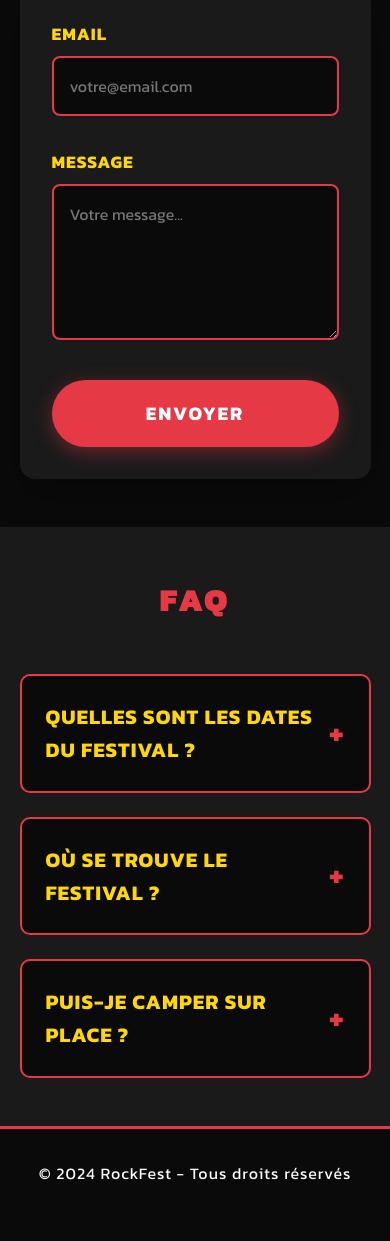
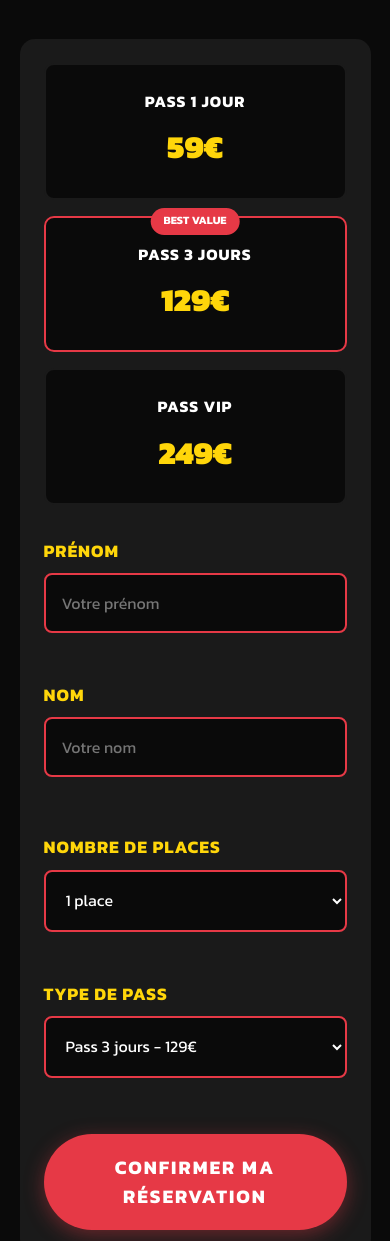
Before and after one commit to rdolfe/Design_Perf, a plain HTML site: page index.html in a window 390 px wide. Shown: the part 3421-4662 px from the top of the page. Before the commit the page ends 4639 px from the top, so only its background shows below. Drawn offline with Linux system fonts and the light colour scheme.

Commit message:
feat: Add a new reservation section with pricing and a form, including its styles and responsive adjustments.

```diff
--- a/index.html
+++ b/index.html
@@ -37,7 +37,7 @@
         <section class="hero">
             <div class="hero-content">
                 <h1>L'ÉVÉNEMENT ROCK DE L'ANNÉE</h1>
-                <a href="#contact" class="cta-button">RÉSERVER MA PLACE</a>
+                <a href="#reservation" class="cta-button">RÉSERVER MA PLACE</a>
             </div>
         </section>
 
@@ -79,6 +79,61 @@
                     <p>Rejoignez-nous pour trois jours de concerts inoubliables, d'ambiance électrique et de souvenirs
                         qui resteront gravés à jamais.</p>
                 </div>
+            </div>
+        </section>
+
+        <!-- RESERVATION SECTION -->
+        <section id="reservation" class="reservation-section">
+            <h2>RÉSERVER MES PLACES</h2>
+            <div class="reservation-container">
+                <div class="pricing-info">
+                    <div class="price-card">
+                        <h3>PASS 1 JOUR</h3>
+                        <p class="price">59€</p>
+                    </div>
+                    <div class="price-card featured">
+                        <h3>PASS 3 JOURS</h3>
+                        <p class="price">129€</p>
+                        <span class="badge">BEST VALUE</span>
+                    </div>
+                    <div class="price-card">
+                        <h3>PASS VIP</h3>
+                        <p class="price">249€</p>
+                    </div>
+                </div>
+                <form class="reservation-form" aria-label="Formulaire de réservation">
+                    <div class="form-row">
+                        <div class="form-group">
+                            <label for="prenom">Prénom</label>
+                            <input type="text" id="prenom" name="prenom" placeholder="Votre prénom" required>
+                        </div>
+                        <div class="form-group">
+                            <label for="nom">Nom</label>
+                            <input type="text" id="nom" name="nom" placeholder="Votre nom" required>
+                        </div>
+                    </div>
+                    <div class="form-row">
+                        <div class="form-group">
+                            <label for="places">Nombre de places</label>
+                            <select id="places" name="places" required>
+                                <option value="1">1 place</option>
+                                <option value="2">2 places</option>
+                                <option value="3">3 places</option>
+                                <option value="4">4 places</option>
+                                <option value="5">5 places</option>
+                            </select>
+                        </div>
+                        <div class="form-group">
+                            <label for="pass">Type de pass</label>
+                            <select id="pass" name="pass" required>
+                                <option value="1jour">Pass 1 jour - 59€</option>
+                                <option value="3jours" selected>Pass 3 jours - 129€</option>
+                                <option value="vip">Pass VIP - 249€</option>
+                            </select>
+                        </div>
+                    </div>
+                    <button type="submit" class="submit-button">CONFIRMER MA RÉSERVATION</button>
+                </form>
             </div>
         </section>
 
--- a/script.js
+++ b/script.js
@@ -47,6 +47,26 @@ contactForm.addEventListener('submit', (e) => {
         alert('Veuillez remplir tous les champs du formulaire.');
     }
 });
+
+// ===== RESERVATION FORM =====
+const reservationForm = document.querySelector('.reservation-form');
+
+if (reservationForm) {
+    reservationForm.addEventListener('submit', (e) => {
+        e.preventDefault();
+
+        const prenom = document.getElementById('prenom').value;
+        const nom = document.getElementById('nom').value;
+        const places = document.getElementById('places').value;
+        const pass = document.getElementById('pass');
+        const passText = pass.options[pass.selectedIndex].text;
+
+        if (prenom && nom) {
+            alert(`Merci ${prenom} ${nom} !\n\nVotre réservation de ${places} place(s) (${passText}) a bien été enregistrée.\n\nÀ très bientôt au RockFest 2024 ! 🎸`);
+            reservationForm.reset();
+        }
+    });
+}
 
 // ===== SMOOTH SCROLL ENHANCEMENT =====
 // Additional smooth scroll behavior for older browsers
--- a/style.css
+++ b/style.css
@@ -411,6 +411,99 @@ header {
     color: var(--light-gray);
 }
 
+/* ===== RESERVATION SECTION ===== */
+.reservation-section {
+    padding: 5rem 5%;
+    max-width: 1000px;
+    margin: 0 auto;
+}
+
+.reservation-section h2 {
+    text-align: center;
+    font-size: 3rem;
+    font-weight: 900;
+    margin-bottom: 3rem;
+    color: var(--red);
+    text-transform: uppercase;
+    letter-spacing: 3px;
+}
+
+.reservation-container {
+    background-color: var(--gray);
+    padding: 2rem;
+    border-radius: 15px;
+}
+
+.pricing-info {
+    display: grid;
+    grid-template-columns: repeat(3, 1fr);
+    gap: 1.5rem;
+    margin-bottom: 2rem;
+}
+
+.price-card {
+    background-color: var(--black);
+    padding: 1.5rem;
+    border-radius: 10px;
+    text-align: center;
+    border: 2px solid var(--gray);
+}
+
+.price-card.featured {
+    border-color: var(--red);
+    position: relative;
+}
+
+.price-card h3 {
+    font-size: 1rem;
+    color: var(--white);
+    margin-bottom: 0.5rem;
+    letter-spacing: 1px;
+}
+
+.price-card .price {
+    font-size: 2rem;
+    font-weight: 900;
+    color: var(--yellow);
+}
+
+.price-card .badge {
+    position: absolute;
+    top: -10px;
+    left: 50%;
+    transform: translateX(-50%);
+    background-color: var(--red);
+    color: var(--white);
+    padding: 0.3rem 0.8rem;
+    font-size: 0.7rem;
+    font-weight: 700;
+    border-radius: 20px;
+}
+
+.reservation-form .form-row {
+    display: grid;
+    grid-template-columns: 1fr 1fr;
+    gap: 1.5rem;
+    margin-bottom: 1.5rem;
+}
+
+.reservation-form select {
+    width: 100%;
+    padding: 1rem;
+    background-color: var(--black);
+    border: 2px solid var(--red);
+    border-radius: 8px;
+    color: var(--white);
+    font-family: 'Kanit', sans-serif;
+    font-size: 1rem;
+    cursor: pointer;
+}
+
+.reservation-form select:focus {
+    outline: none;
+    border-color: var(--yellow);
+}
+
 /* ===== FOOTER ===== */
 footer {
     background-color: var(--black);
@@ -496,7 +589,8 @@ footer p {
     /* Typography */
     .lineup-section h2,
     .faq-section h2,
-    .contact-section h2 {
+    .contact-section h2,
+    .reservation-section h2 {
         font-size: 2rem;
     }
 
@@ -508,11 +602,27 @@ footer p {
     .lineup-section,
     .presentation-section,
     .contact-section,
-    .faq-section {
+    .faq-section,
+    .reservation-section {
         padding: 3rem 5%;
     }
 
     .contact-form {
         padding: 2rem;
     }
+
+    /* Reservation Mobile */
+    .pricing-info {
+        grid-template-columns: 1fr;
+        gap: 1rem;
+    }
+
+    .reservation-form .form-row {
+        grid-template-columns: 1fr;
+        gap: 1rem;
+    }
+
+    .reservation-container {
+        padding: 1.5rem;
+    }
 }
```
